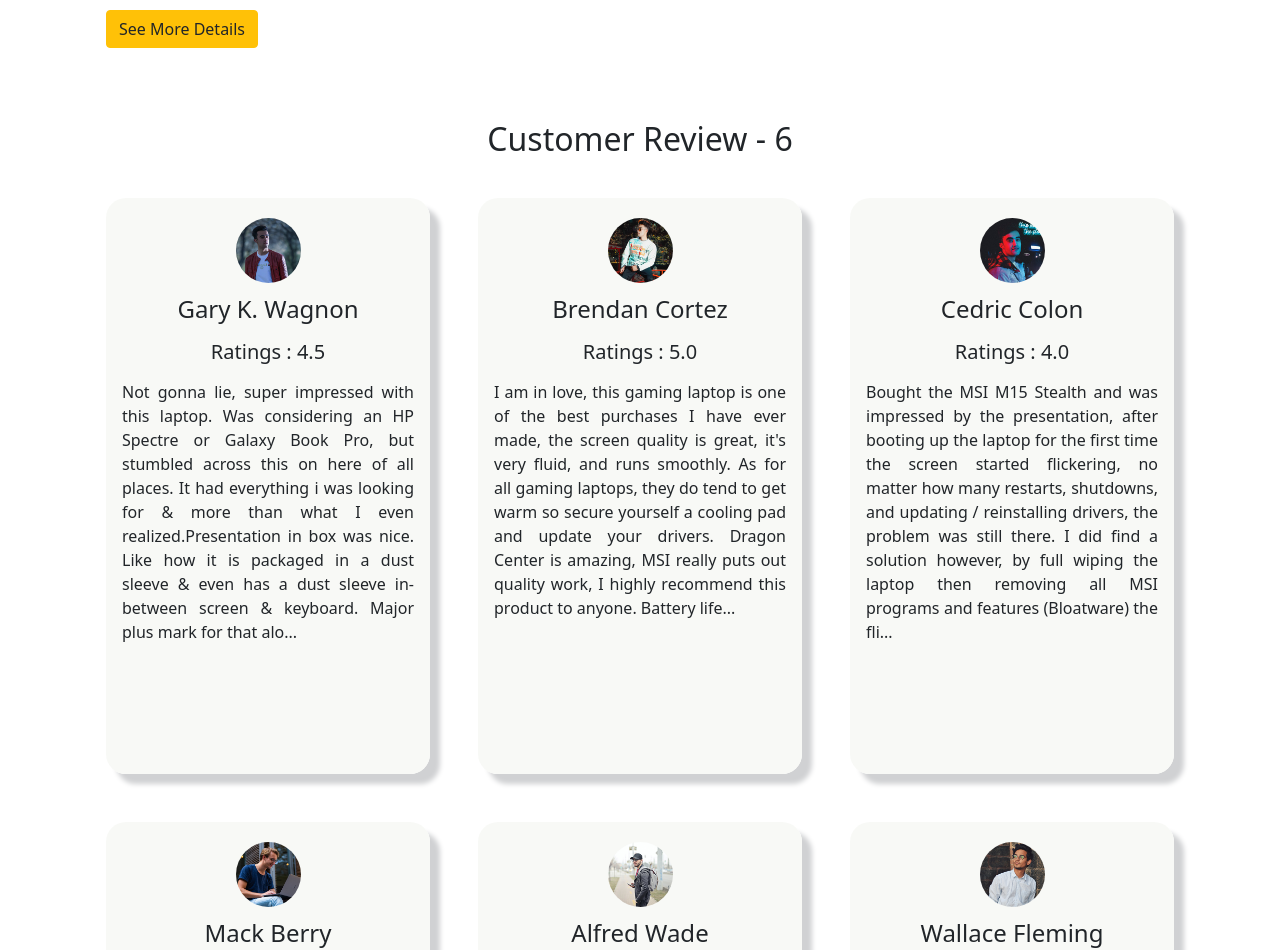
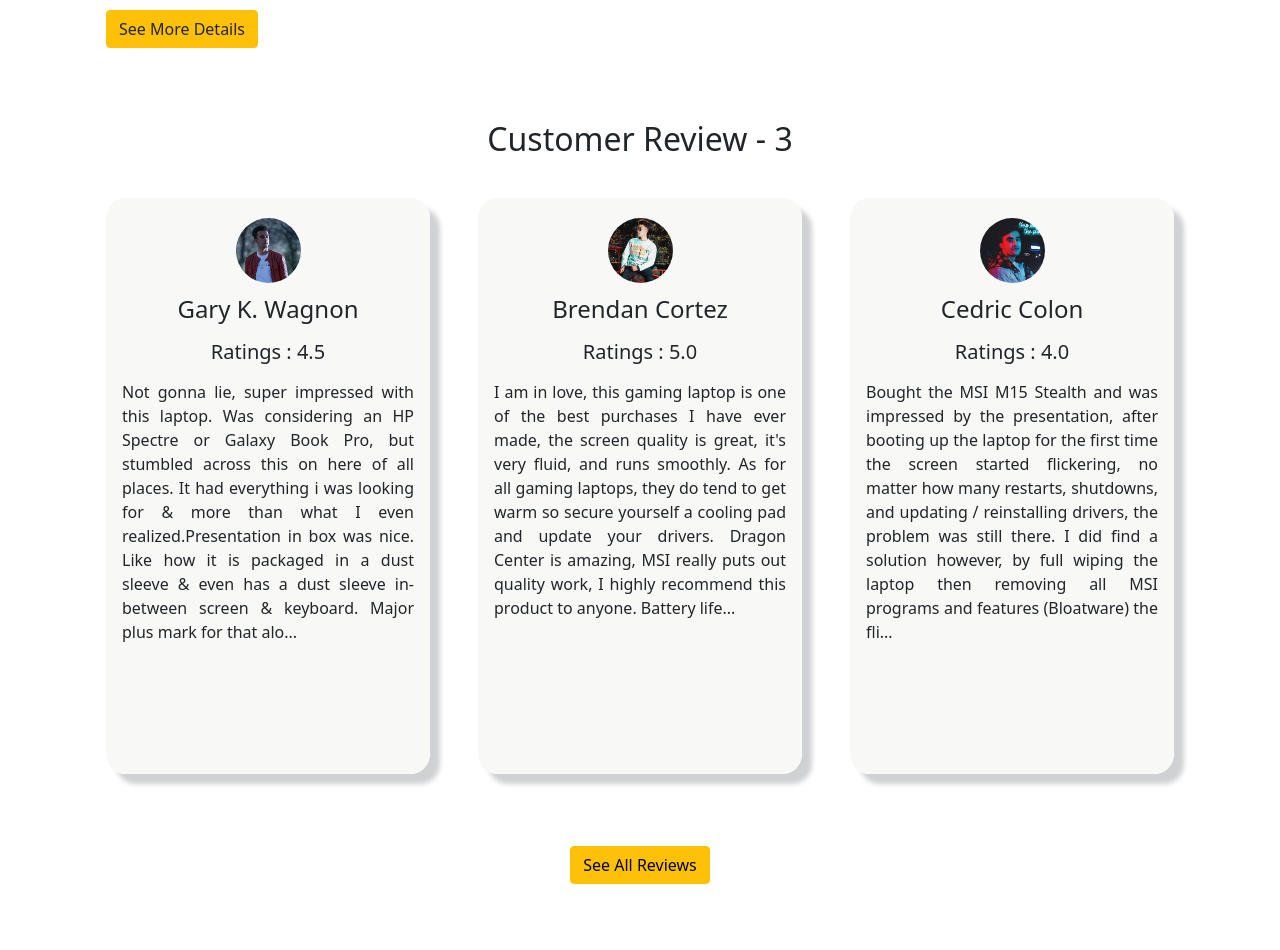
Before and after one commit to EmtiazHossainE2/msi-review, a React (Create React App) app: page / in a window 1280 px wide. Shown: the part 489-1439 px from the top of the page. Built offline with nearby package versions, Linux system fonts and the light colour scheme.

Commit message:
review slice done

```diff
--- a/src/components/CustomerReview/CustomerReview.js
+++ b/src/components/CustomerReview/CustomerReview.js
@@ -4,12 +4,13 @@ import SingleReview from '../SingleReview/SingleReview';
 
 const CustomerReview = () => {
     const [reviews] = useReview()
+    const homeReview = reviews.slice(0, 3);
     return (
         <div>
-            <h2 className='text-center my-3'>Customer Review   - {reviews.length}</h2>
+            <h2 className='text-center my-3'>Customer Review   - {homeReview.length}</h2>
             <div className="row">
                 {
-                    reviews.map(review => <SingleReview
+                    homeReview.map(review => <SingleReview
                         key={review.id}
                         review={review}
                     ></SingleReview>)
```
